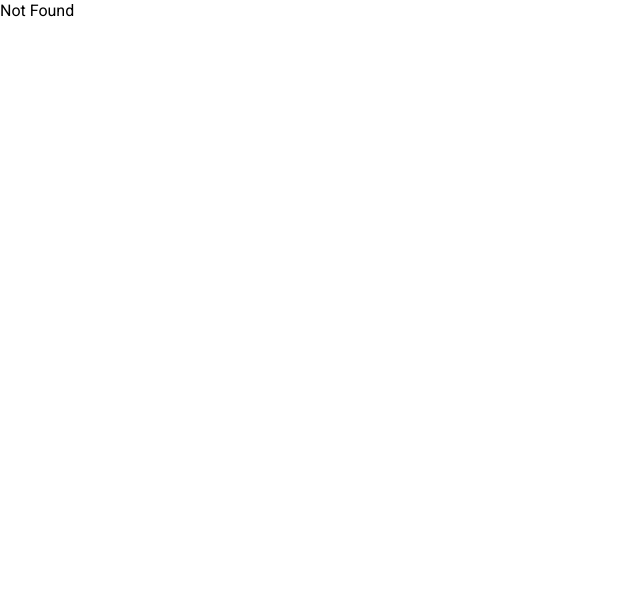
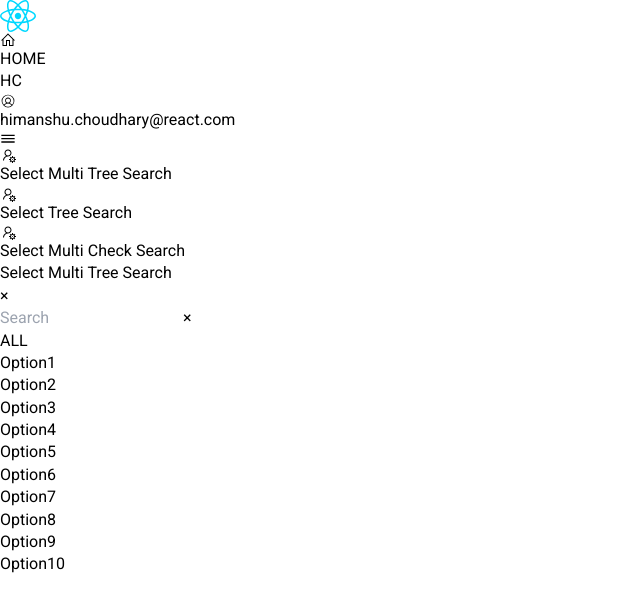
Before and after one commit to raptordev21/react-18-components, a React (Vite) app: page /select/select-multi-check-search in a window 1280 px wide. Before the commit this address had no page. Shown: the top 612 px of the page, without its empty margins (0-640 px from the left). Built offline with nearby package versions, Linux system fonts and the light colour scheme.

Commit message:
select ui bug fixes

```diff
--- a/src/components/custom/select/multi-select/SelectMultiCheckSearch.tsx
+++ b/src/components/custom/select/multi-select/SelectMultiCheckSearch.tsx
@@ -263,7 +263,7 @@ export default function SelectMultiCheckSearch({ value, onChange, options, close
             e.stopPropagation()
           }}
           key={'SEARCH'}
-          className={`${sizeStyles.textSize} font-light grid grid-cols-[auto_20px]`}
+          className={`${sizeStyles.textSize} font-light sticky top-0 grid grid-cols-[auto_48px]`}
         >
           <input
             value={search}
@@ -272,7 +272,7 @@ export default function SelectMultiCheckSearch({ value, onChange, options, close
             type="text"
             placeholder="Search"
           />
-          <button onClick={() => { setSearch('') }} className={`${sizeStyles.clearBtnTextSize} text-gray-400 border-none outline-none p-0 hover:text-gray-700 focus:text-gray-700`}>&times;</button>
+          <button onClick={() => { setSearch('') }} className={`${sizeStyles.clearBtnTextSize} text-gray-400 border-none outline-none p-0 cursor-pointer bg-white z-[100] hover:text-gray-700 focus:text-gray-700`}>&times;</button>
         </li>
         <li
           onClick={(e) => {
--- a/src/components/custom/select/multi-select/SelectMultiTreeSearch.tsx
+++ b/src/components/custom/select/multi-select/SelectMultiTreeSearch.tsx
@@ -170,7 +170,7 @@ export default function SelectMultiTreeSearch({ tree, onChange, options, size =
             e.stopPropagation()
           }}
           key={'SEARCH'}
-          className={`${sizeStyles.textSize} font-light sticky top-0 grid grid-cols-[auto_20px] border-b-[0.05rem] border-solid border-gray-400`}
+          className={`${sizeStyles.textSize} font-light sticky top-0 grid grid-cols-[auto_48px] border-b-[0.05rem] border-solid border-gray-400`}
         >
           <input
             value={search}
@@ -223,7 +223,7 @@ function TreeNode({ options, node, onSelect, sizeStyles }: { options: SelectMult
           className="flex flex-row flex-grow justify-start items-center gap-2 cursor-pointer hover:bg-gray-100"
         >
           <div className={`${getCheckColor(node.selection)} ${sizeStyles.checkBoxSize} border-[0.05rem] border-solid border-gray-600`}></div>
-          <div className='cursor-pointer flex-grow text-[0.6rem] font-light text-gray-500 hover:text-gray-900 hover:font-[500]'>
+          <div className={`${sizeStyles.textSize} cursor-pointer flex-grow font-light text-gray-500 hover:text-gray-900 hover:font-[500]`}>
             {node.value}
           </div>
         </div>
--- a/src/components/custom/select/single-select/SelectTreeSearch.tsx
+++ b/src/components/custom/select/single-select/SelectTreeSearch.tsx
@@ -170,7 +170,7 @@ export default function SelectTreeSearch({ value, onChange, options, size = 'SM'
             e.stopPropagation()
           }}
           key={'SEARCH'}
-          className={`${sizeStyles.textSize} font-light grid grid-cols-[auto_20px] border-b-[0.05rem] border-solid border-gray-400`}
+          className={`${sizeStyles.textSize} font-light sticky top-0 grid grid-cols-[auto_48px] border-b-[0.05rem] border-solid border-gray-400`}
         >
           <input
             value={search}
@@ -213,9 +213,11 @@ function TreeNode({ node, onSelect }: { node: SelectTreeSearchOption, onSelect:
             e.stopPropagation()
             onSelect(node)
           }}
-          className='cursor-pointer text-[0.6rem] font-light text-gray-500 hover:text-gray-900'
+          className="flex flex-row flex-grow justify-start items-center gap-0 cursor-pointer hover:bg-gray-100"
         >
-          {node.value}
+          <div className='cursor-pointer flex-grow text-[0.6rem] font-light text-gray-500 hover:text-gray-900 hover:font-[500]'>
+            {node.value}
+          </div>
         </div>
       </div>
 
--- /dev/null
+++ b/src/features/select/SelectMultiCheckSearchContainer.tsx
@@ -0,0 +1,36 @@
+import { useState } from "react"
+import SelectMultiCheckSearch, { SelectMultiCheckSearchOption } from "@/components/custom/select/multi-select/SelectMultiCheckSearch"
+
+const options = [
+  { label: 'Option1', value: 'Option1' },
+  { label: 'Option2', value: 'Option2' },
+  { label: 'Option3', value: 'Option3' },
+  { label: 'Option4', value: 'Option4' },
+  { label: 'Option5', value: 'Option5' },
+  { label: 'Option6', value: 'Option6' },
+  { label: 'Option7', value: 'Option7' },
+  { label: 'Option8', value: 'Option8' },
+  { label: 'Option9', value: 'Option9' },
+  { label: 'Option10', value: 'Option10' },
+]
+
+export default function SelectMultiCheckSearchContainer() {
+  const [values, setValues] = useState<SelectMultiCheckSearchOption[]>(options)
+
+  return (
+    <div className="">
+      <header className="grid grid-cols-[1fr_2fr_1fr] bg-gray-100 border-b-[1px] border-solid border-gray-300 shadow">
+        <div className="left">
+          <div className="icon first"></div>
+        </div>
+        <div className="flex flex-row justify-center items-center p-[0.4rem] min-h-[44px]">Select Multi Tree Search</div>
+        <div className="right"></div>
+      </header>
+      <div className="overflow-y-hidden h-[calc(100vh-58px-44px-12px)]">
+        <div className="pt-10 w-[300px] mx-auto h-full">
+          <SelectMultiCheckSearch value={values} onChange={o => setValues(o)} options={options} closeDropdownOnSelect={false} />
+        </div>
+      </div>
+    </div>
+  )
+}
--- a/src/features/select/SelectTreeSearchContainer.tsx
+++ b/src/features/select/SelectTreeSearchContainer.tsx
@@ -10,6 +10,10 @@ const options: SelectTreeSearchOptions = [
         children: [
           {
             value: 'C1',
+            children: [{ value: 'C11', children: [] }]
+          },
+          {
+            value: 'C2',
             children: []
           },
         ]
@@ -26,7 +30,25 @@ const options: SelectTreeSearchOptions = [
   },
   {
     value: 'GP3',
-    children: []
+    children: [
+      {
+        value: 'P31',
+        children: [
+          {
+            value: 'C31',
+            children: []
+          },
+          {
+            value: 'C32',
+            children: []
+          },
+        ]
+      },
+      {
+        value: 'P32',
+        children: []
+      },
+    ]
   },
 ]
 
--- a/src/helpers/constants.ts
+++ b/src/helpers/constants.ts
@@ -2,4 +2,5 @@ export const NAVIGATE = {
   HOME: '/',
   SELECT_MULTI_TREE_SEARCH: '/select/select-multi-tree-search',
   SELECT_TREE_SEARCH: '/select/select-tree-search',
+  SELECT_MULTI_CHECK_SEARCH: '/select/select-multi-check-search',
 }
--- a/src/pages/SelectPage.tsx
+++ b/src/pages/SelectPage.tsx
@@ -15,6 +15,12 @@ export default function SelectPage() {
     icon: 'LiaUserCogSolid',
     url: NAVIGATE.SELECT_TREE_SEARCH,
   })
+  menuItems.push({
+    id: 3,
+    name: 'Select Multi Check Search',
+    icon: 'LiaUserCogSolid',
+    url: NAVIGATE.SELECT_MULTI_CHECK_SEARCH,
+  })
 
   return (
     <PageContainer menu={menuItems} />
--- a/src/routes/router.tsx
+++ b/src/routes/router.tsx
@@ -3,6 +3,7 @@ import HomePage from "@/pages/HomePage";
 import SelectPage from "@/pages/SelectPage";
 import SelectMultiTreeSearchContainer from "@/features/select/SelectMultiTreeSearchContainer";
 import SelectTreeSearchContainer from "@/features/select/SelectTreeSearchContainer";
+import SelectMultiCheckSearchContainer from "@/features/select/SelectMultiCheckSearchContainer";
 
 const router = createBrowserRouter([
   {
@@ -22,6 +23,10 @@ const router = createBrowserRouter([
         path: 'select-tree-search',
         element: <SelectTreeSearchContainer />,
       },
+      {
+        path: 'select-multi-check-search',
+        element: <SelectMultiCheckSearchContainer />,
+      },
     ],
   },
   {
```
Also changed, not shown: 1 other file (tests, documents, lock files or other folders).
